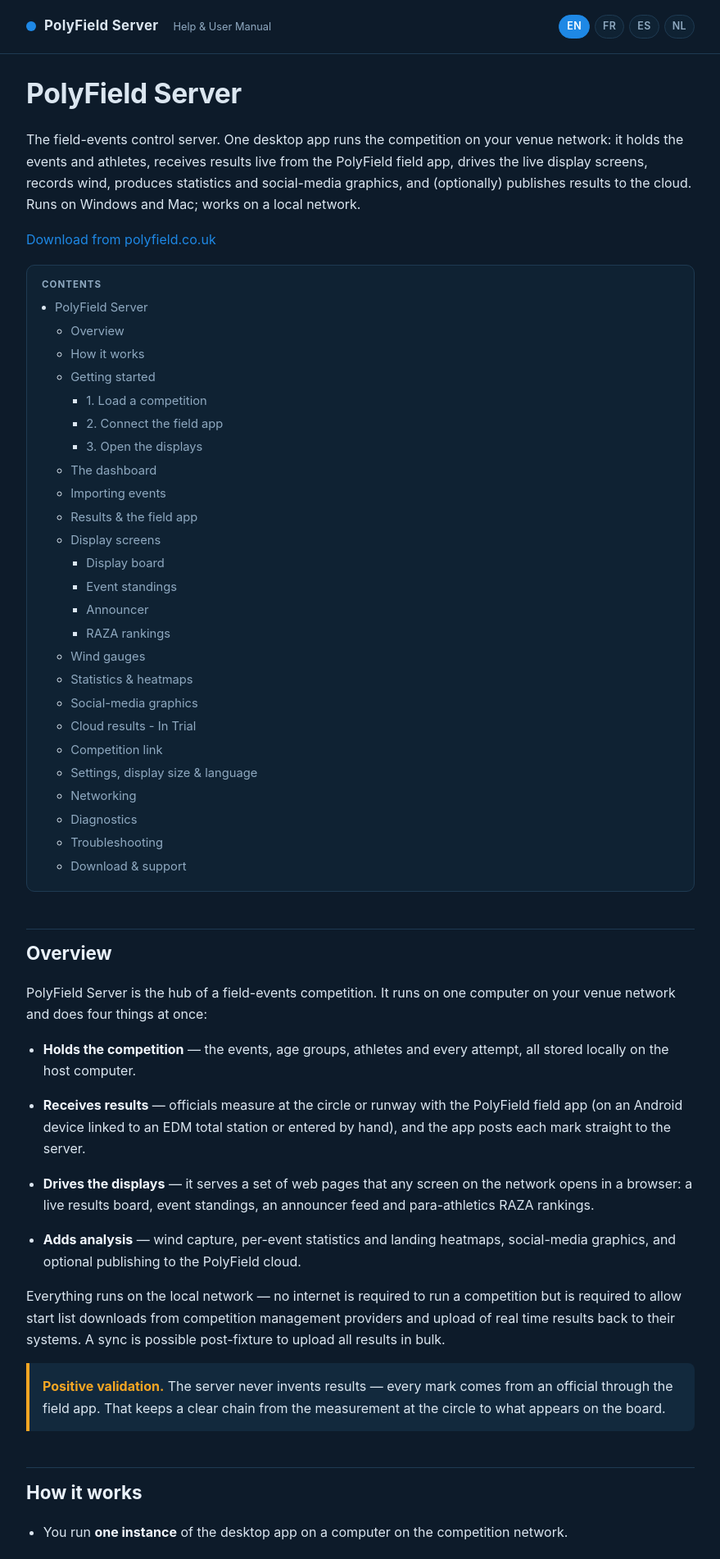
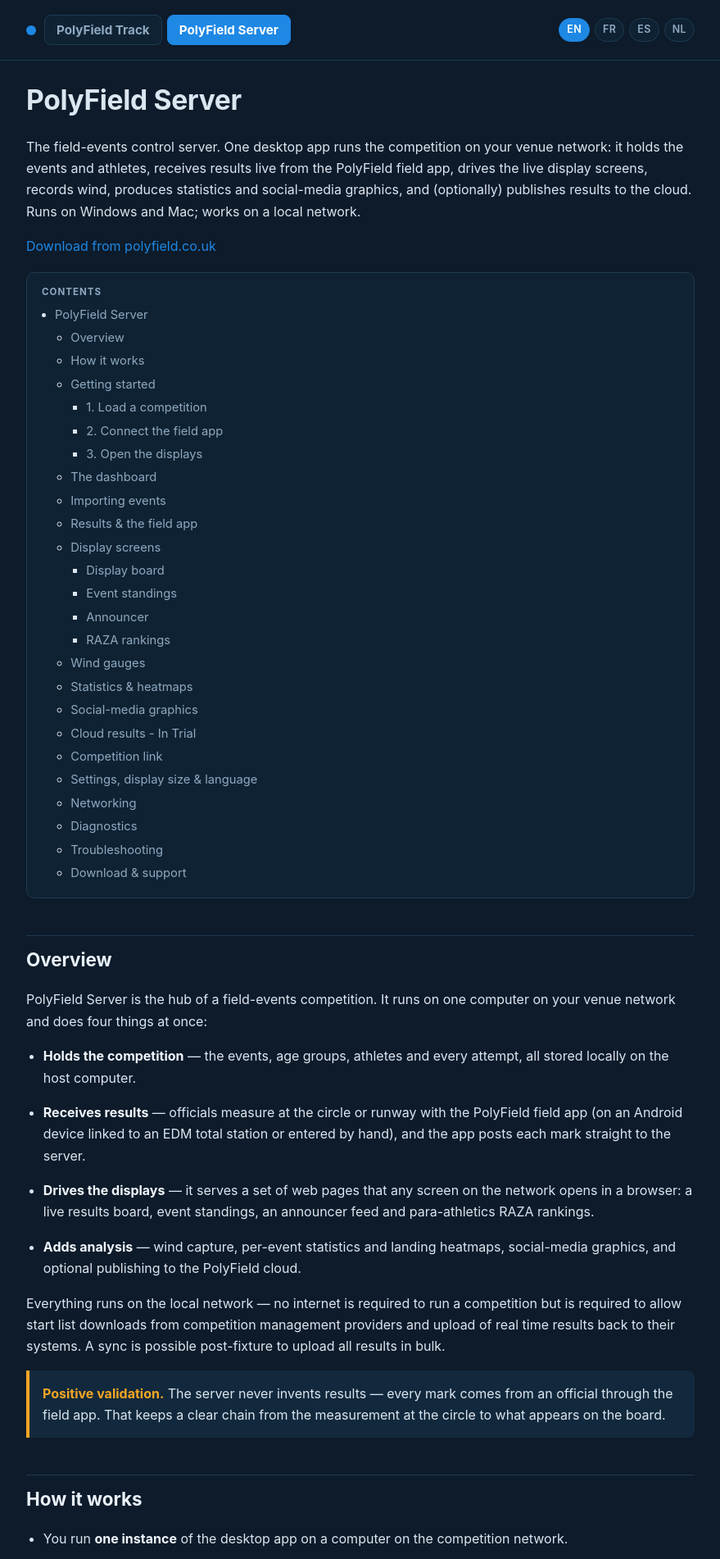
Before and after one commit to KingstonPolyAC/PolyField-Server, a Jekyll site: the page built from index.md, in a window 1280 px wide. Shown: the top 1902 px of the page at 82% size, without its empty margins (200-1079 px from the left). Built offline with Jekyll 4.4.1, drawn with Linux system fonts in a browser that asks for light colours.

Commit message:
Manual: cross-manual tab bar (Track/Server) in header

```diff
--- a/_layouts/manual.html
+++ b/_layouts/manual.html
@@ -31,6 +31,13 @@
     padding:3px 9px;border:1px solid var(--line);border-radius:20px;background:var(--navy2)}
   .langs a:hover{color:var(--text);text-decoration:none;border-color:var(--blue)}
   .langs a.on{background:var(--blue);border-color:var(--blue);color:#fff}
+
+  /* Manual tabs (Track / Server) */
+  .manuals{display:flex;gap:6px}
+  .manuals a{color:var(--muted);font-size:.95rem;font-weight:700;
+    padding:5px 14px;border:1px solid var(--line);border-radius:8px;background:var(--navy2)}
+  .manuals a:hover{color:var(--text);text-decoration:none;border-color:var(--blue)}
+  .manuals a.on{background:var(--blue);border-color:var(--blue);color:#fff}
 
   h1{font-size:2.1rem;margin:.6em 0 .1em;letter-spacing:-.01em}
   h2{font-size:1.4rem;margin:2em 0 .5em;padding-top:.5em;border-top:1px solid var(--line);color:#eaf2fb}
@@ -80,8 +87,11 @@
   {%- assign L = page.lang | default: 'en' -%}
   <header class="top">
     <div class="inner">
-      <span class="dot"></span><b>PolyField&nbsp;Server</b>
-      <span class="subtitle">Help &amp; User Manual</span>
+      <span class="dot"></span>
+      <nav class="manuals">
+        <a href="https://kingstonpolyac.github.io/PolyField-Track/">PolyField&nbsp;Track</a>
+        <a href="/PolyField-Server/" class="on">PolyField&nbsp;Server</a>
+      </nav>
       <nav class="langs">
         <a href="/PolyField-Server/"   class="{% if L == 'en' %}on{% endif %}">EN</a>
         <a href="/PolyField-Server/fr/" class="{% if L == 'fr' %}on{% endif %}">FR</a>
```
